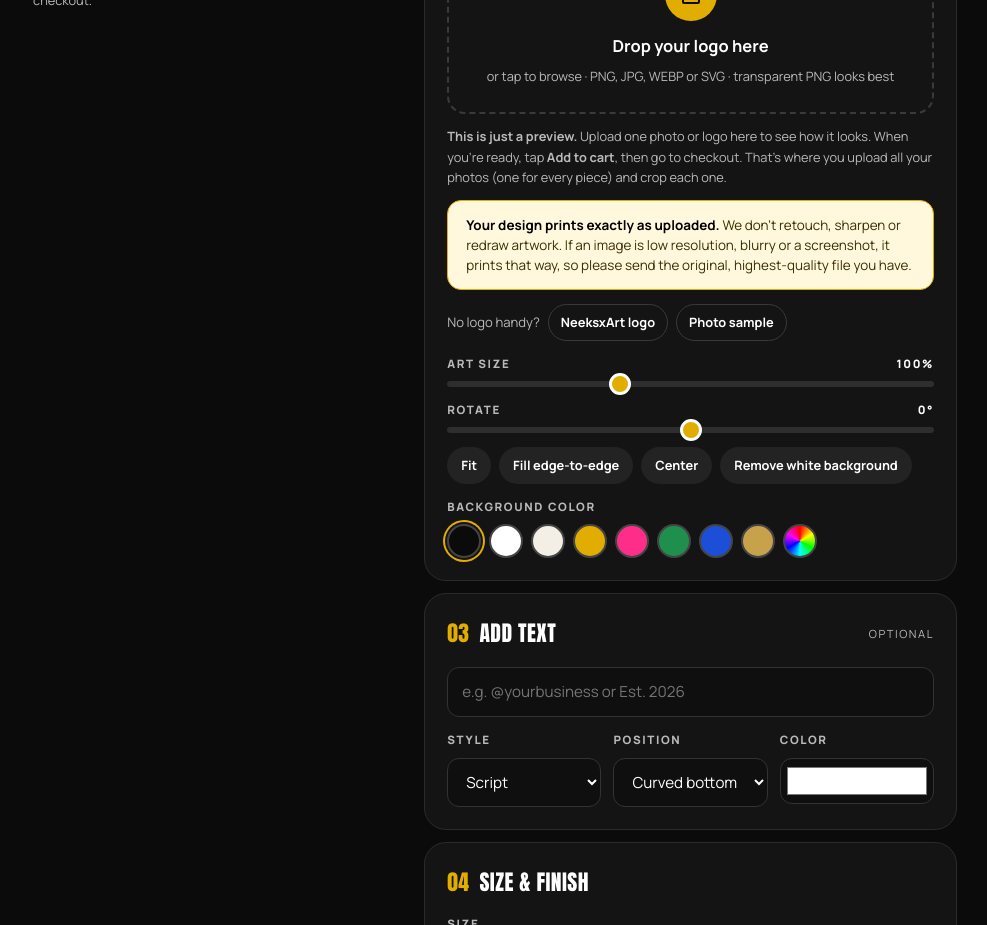
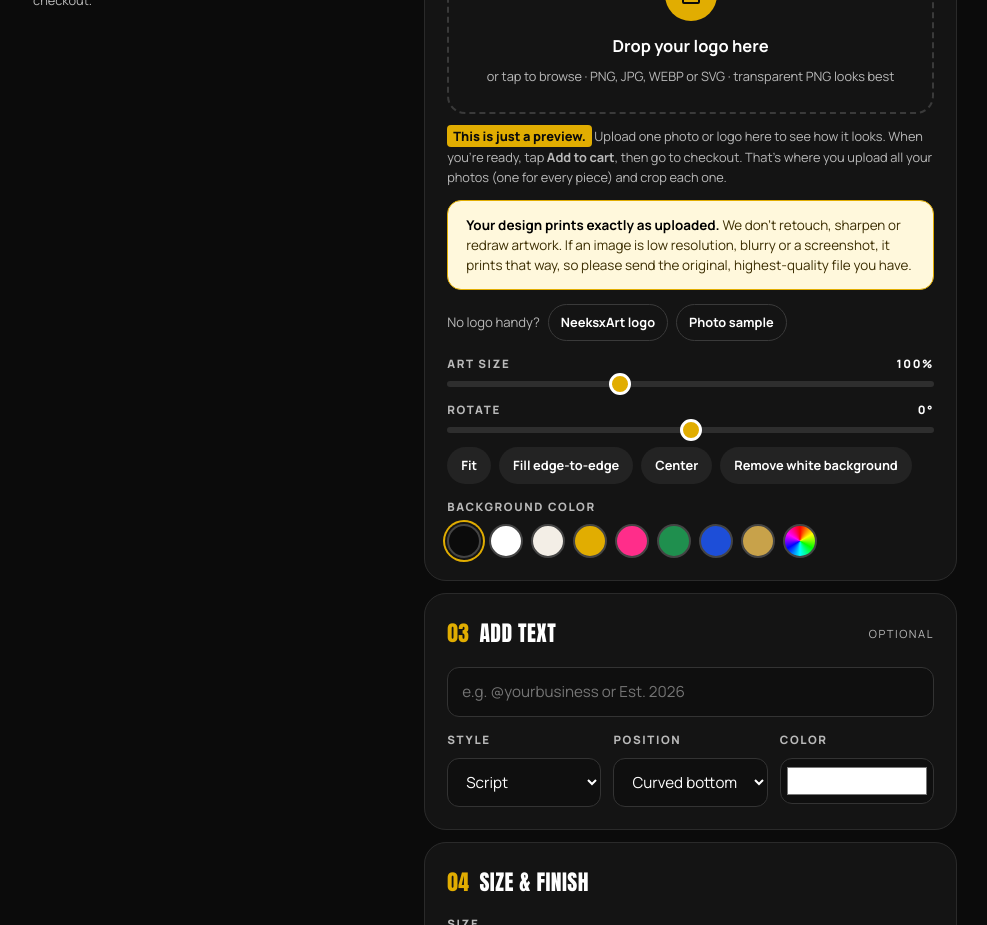
Before and after one commit to ShahmeerAli1504/NeeksxArt-LLC-, a Next.js app: page /studio in a window 1280 px wide. Shown: the part 1140-2065 px from the top of the page, without its empty margins (293-1280 px from the left). Built offline with nearby package versions, Linux system fonts and the light colour scheme; no server answers.

Commit message:
studio: highlight 'This is just a preview' in mustard

```diff
--- a/app/(site)/studio/page.jsx
+++ b/app/(site)/studio/page.jsx
@@ -158,7 +158,7 @@ export default function StudioPage() {
                 <small>or tap to browse · PNG, JPG, WEBP or SVG · transparent PNG looks best</small>
               </label>
               <p className="fine studio-preview-note">
-                <b>This is just a preview.</b> Upload one photo or logo here to see how it looks. When you&apos;re ready, tap <b>Add to cart</b>, then go to checkout. That&apos;s where you upload all your photos (one for every piece) and crop each one.
+                <mark className="studio-preview-tag">This is just a preview.</mark> Upload one photo or logo here to see how it looks. When you&apos;re ready, tap <b>Add to cart</b>, then go to checkout. That&apos;s where you upload all your photos (one for every piece) and crop each one.
               </p>
               <PrintAsIs className="studio-print-note" />
               <div className="samples">
--- a/styles/studio.css
+++ b/styles/studio.css
@@ -135,3 +135,4 @@ input[type=range]::-moz-range-thumb{width:18px;height:18px;border-radius:50%;bac
   .prod-grid span{padding-left:56px;min-height:60px;font-size:.92rem}
   .group{padding:18px}
 }
+.studio-preview-tag{background:var(--mustard,#E1AD01);color:#0b0b0b;font-weight:800;padding:2px 6px;border-radius:4px;box-decoration-break:clone;-webkit-box-decoration-break:clone}
```
